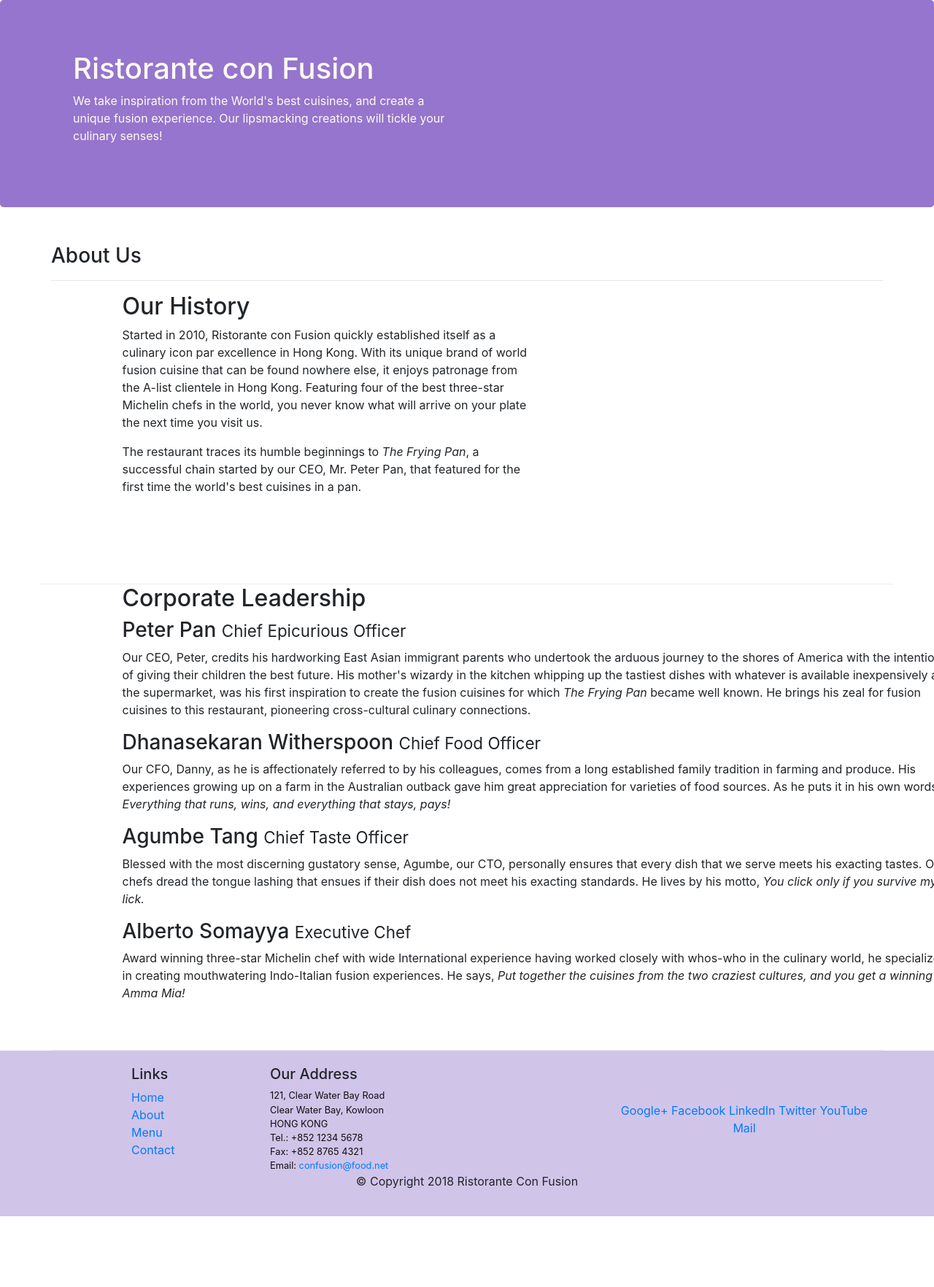
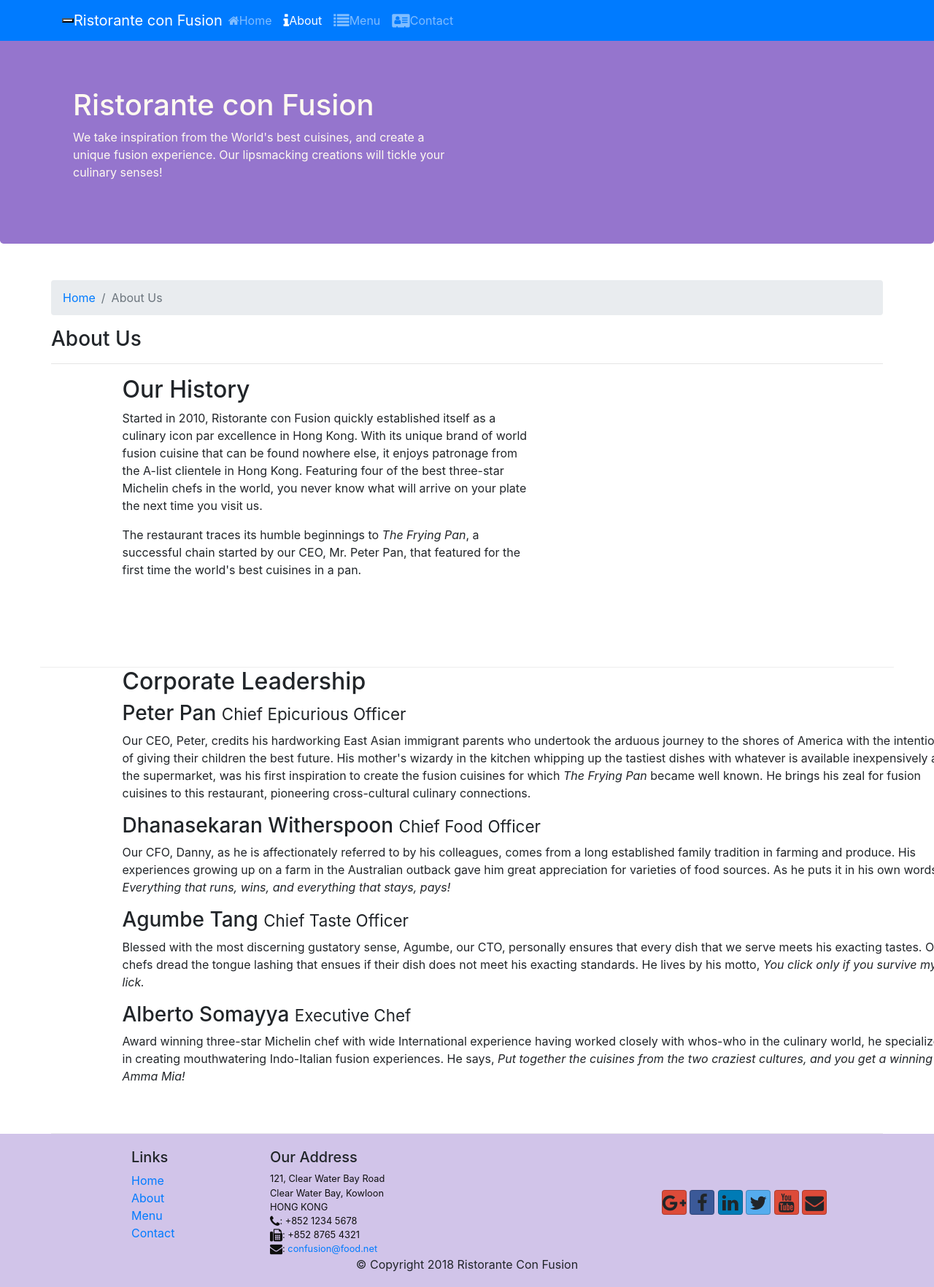
Before and after one commit to bang007112/Bootstrap_test, a website: page aboutus.html in a window 1280 px wide. Shown: the top 1764 px of the page at 73% size. Before the commit the page ends 1667 px from the top, so only its background shows below. Drawn offline with nearby package versions, Linux system fonts and the light colour scheme.

Commit message:
morning test

```diff
--- a/aboutus.html
+++ b/aboutus.html
@@ -10,13 +10,31 @@
 
     <!-- Bootstrap CSS -->
     <link rel="stylesheet" href="node_modules/bootstrap/dist/css/bootstrap.min.css">
+    <link rel="stylesheet" href="node_modules/font-awesome/css/font-awesome.min.css">
+    <link rel="stylesheet" href="node_modules/bootstrap-social/bootstrap-social.css">
     <link rel="stylesheet" href="css/styles.css">
 </head>
 
 <body>
-
+    <nav class="navbar navbar-dark navbar-expand-sm bg-primary fixed-top">
+        <div class="container">
+            <button class="nav-bar-toggler" type="button" data-toggle="collapse" data-target="#Navbar">
+                <span class="nav-toggler-icon"></span>
+            </button>
+            <a class="navbar-brand mr-auto" href="index.html">Ristorante con Fusion</a>
+            <div class="collapse navbar-collapse" id="Navbar">
+                <ul class="navbar-nav mr-auto">
+                    <li class="nav-item "><a class="nav-link" href="index.html"><span class="fa fa-home"></span>Home</a></li>
+                    <li class="nav-item active"><a class="nav-link" href="#"><span class="fa fa-info fa-lg"></span>About</a></li>
+                    <li class="nav-item"><a class="nav-link" href="#"><span class="fa fa-list fa-lg"></span>Menu</a></li>
+                    <li class="nav-item"><a class="nav-link" href="#"><span class="fa fa-address-card fa-lg"></span>Contact</a></li>
+                </ul>
+            </div>
+        </div>
+    </nav>
     <header class="jumbotron">
         <div class="container">
+
             <div class="row row-header">
                 <div class="col-12 col-sm-6">
                     <h1>Ristorante con Fusion</h1>
@@ -29,6 +47,10 @@
     </header>
 
     <div class="container row-content">
+        <ol class="col-12 breadcrumb">
+            <li class="breadcrumb-item"><a href="./index.html">Home</a></li>
+            <li class="breadcrumb-item active">About Us</li>
+        </ol>
         <div class="row">
             <div class="col-12">
                <h3>About Us</h3>
@@ -69,7 +91,7 @@
                 <div class="col-4 offset-1 col-sm-2">
                     <h5>Links</h5>
                     <ul class="list-unstyled">
-                        <li><a href="#">Home</a></li>
+                        <li><a href="index.html">Home</a></li>
                         <li><a href="#">About</a></li>
                         <li><a href="#">Menu</a></li>
                         <li><a href="#">Contact</a></li>
@@ -78,22 +100,22 @@
                 <div class="col-7 col-sm-5">
                     <h5>Our Address</h5>
                     <address>
-		              121, Clear Water Bay Road<br>
-		              Clear Water Bay, Kowloon<br>
-		              HONG KONG<br>
-		              Tel.: +852 1234 5678<br>
-		              Fax: +852 8765 4321<br>
-		              Email: <a href="mailto:confusion@food.net">confusion@food.net</a>
-		           </address>
+                        121, Clear Water Bay Road<br>
+                        Clear Water Bay, Kowloon<br>
+                        HONG KONG<br>
+                        <i class="fa fa-phone fa-lg"></i>: +852 1234 5678<br>
+                        <i class="fa fa-fax fa-lg"></i>: +852 8765 4321<br>
+                        <i class="fa fa-envelope fa-lg"></i>: <a href="mailto:confusion@food.net">confusion@food.net</a>
+                     </address>
                 </div>
                 <div class="col-12 col-sm-4 align-self-center">
                     <div class="text-center">
-                        <a href="http://google.com/+">Google+</a>
-                        <a href="http://www.facebook.com/profile.php?id=">Facebook</a>
-                        <a href="http://www.linkedin.com/in/">LinkedIn</a>
-                        <a href="http://twitter.com/">Twitter</a>
-                        <a href="http://youtube.com/">YouTube</a>
-                        <a href="mailto:">Mail</a>
+                        <a class="btn btn-social-icon btn-google"><i class="fa fa-google-plus fa-lg"></i></a>
+                        <a class="btn btn-social-icon btn-facebook"><i class="fa fa-facebook fa-lg"></i></a>
+                        <a class="btn btn-social-icon btn-linkedin"><i class="fa fa-linkedin fa-lg"></i></a>
+                        <a class="btn btn-social-icon btn-twitter"><i class="fa fa-twitter fa-lg"></i></a>
+                        <a class="btn btn-social-icon btn-google"><i class="fa fa-youtube fa-lg"></i></a>
+                        <a class="btn btn-social-icon btn-google"><i class="fa fa-envelope fa-lg"></i></a>
                     </div>
                 </div>
            </div>
--- a/css/styles.css
+++ b/css/styles.css
@@ -29,3 +29,11 @@ address{
     border-bottom: 1px ridge;
     min-height: 400px;
 }
+body{
+    padding:50px 0px 0px 0px;
+    z-index:0;
+}
+
+.navbar-dark {
+     background-color: #512DA8;
+}
--- a/package.json
+++ b/package.json
@@ -15,6 +15,8 @@
   },
   "dependencies": {
     "bootstrap": "^4.0.0",
+    "bootstrap-social": "^5.1.1",
+    "font-awesome": "^4.7.0",
     "jquery": "^3.3.1"
   }
 }
```
Also changed, not shown: index.html (+28 -11 lines), 1 other file.
